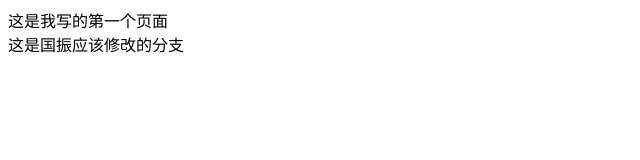
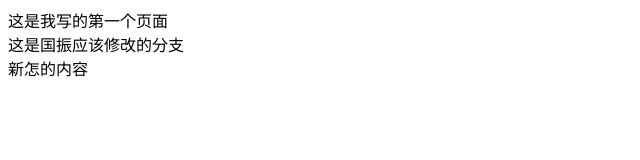
Before and after one commit to wangjiawei11/fenghuangshan, a plain HTML site: page index.html in a window 1280 px wide. Shown: the whole page, without its empty margins (0-640 px from the left). Drawn offline with Linux system fonts and the light colour scheme.

Commit message:
新增内容

```diff
--- a/index.html
+++ b/index.html
@@ -8,5 +8,6 @@
 <body>
     <div>这是我写的第一个页面</div>
     <div>这是国振应该修改的分支</div>
+    <div>新怎的内容</div>
 </body>
 </html>
```
